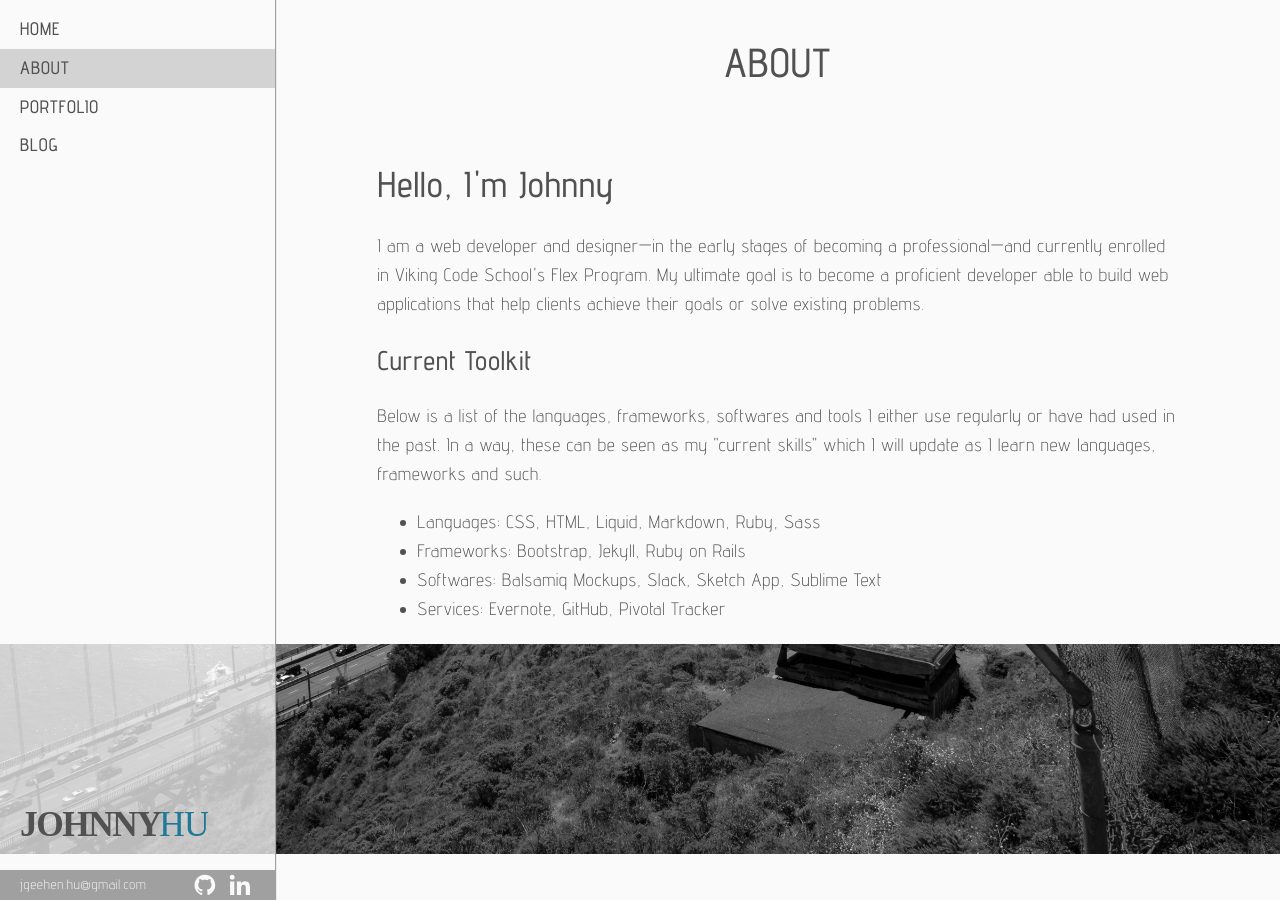
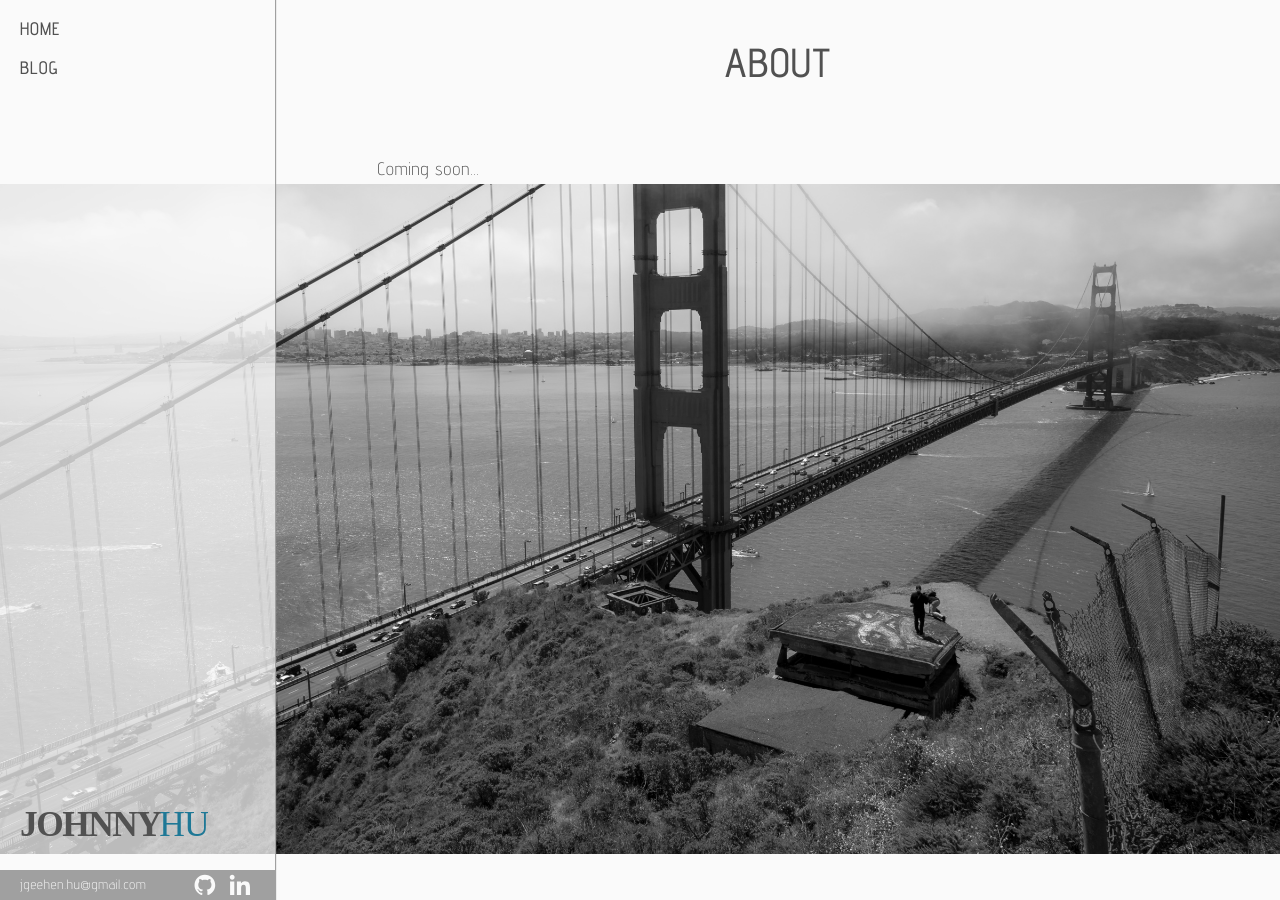
Before and after one commit to heyitsjhu/iamjhu.github.io, a Jekyll site: the page built from about.html, in a window 1280 px wide. Built offline with Jekyll 4.4.1, drawn with Linux system fonts in a browser that asks for light colours.

```diff
--- a/about.html
+++ b/about.html
@@ -2,36 +2,6 @@
 layout: page
 title: About
 permalink: /about/
-weight: 2
 ---
 
-<section class="about">
-  <h1 class="page-title">Hello, I'm Johnny</h1>
-  <div class="content page-content">
-    <p>
-      I am a web developer and designer—in the early stages of becoming a professional—and currently enrolled in Viking Code School's Flex Program. My ultimate goal is to become a proficient developer able to build web applications that help clients achieve their goals or solve existing problems.
-    </p>
-    <h2 id="current-toolkit">Current Toolkit</h2>
-    <p>
-      Below is a list of the languages, frameworks, softwares and tools I either use regularly or have had used in the past. In a way, these can be seen as my "current skills" which I will update as I learn new languages, frameworks and such.
-    </p>
-    <ul>
-      <li>
-        <span class="bold">Languages:</span>
-        CSS, HTML, Liquid, Markdown, Ruby, Sass
-      </li>
-      <li>
-        <span class="bold">Frameworks:</span>
-        Bootstrap, Jekyll, Ruby on Rails
-      </li>
-      <li>
-        <span class="bold">Softwares:</span>
-        Balsamiq Mockups, Slack, Sketch App, Sublime Text
-      </li>
-      <li>
-        <span class="bold">Services:</span>
-        Evernote, GitHub, Pivotal Tracker
-      </li>
-    </ul>
-  </div>
-</section>
+Coming soon...
--- a/portfolio/index.html
+++ b/portfolio/index.html
@@ -2,7 +2,6 @@
 layout: page
 title: Portfolio
 permalink: /portfolio/
-weight: 3
 ---
 
 Coming soon...
```
Also changed, not shown: blog/_posts/2016-05-05-think-of-a-method-as-a-verb-it-should-only-do-one-thing-part-one.markdown (renamed from _posts/2016-05-05-think-of-a-method-as-a-verb-it-should-only-do-one-thing-part-one.markdown), blog/_posts/2016-06-06-whats-the-difference-between-an-integer-and-a-float.markdown (renamed from _posts/2016-06-06-whats-the-difference-between-an-integer-and-a-float.markdown), blog/_posts/2016-06-29-knowledge-test-html5-and-markup.markdown (renamed from _posts/2016-06-29-knowledge-test-html5-and-markup.markdown), blog/_posts/2016-07-06-whats-the-difference-between-puts-print-and-p.markdown (renamed from _posts/2016-07-06-whats-the-difference-between-puts-print-and-p.markdown), blog/_posts/2016-07-13-lets-create-reverse-part-one.markdown (renamed from _posts/2016-07-13-lets-create-reverse-part-one.markdown), blog/_posts/2016-07-27-an-objects-method-lookup-path.markdown (renamed from _posts/2016-07-27-an-objects-method-lookup-path.markdown).
